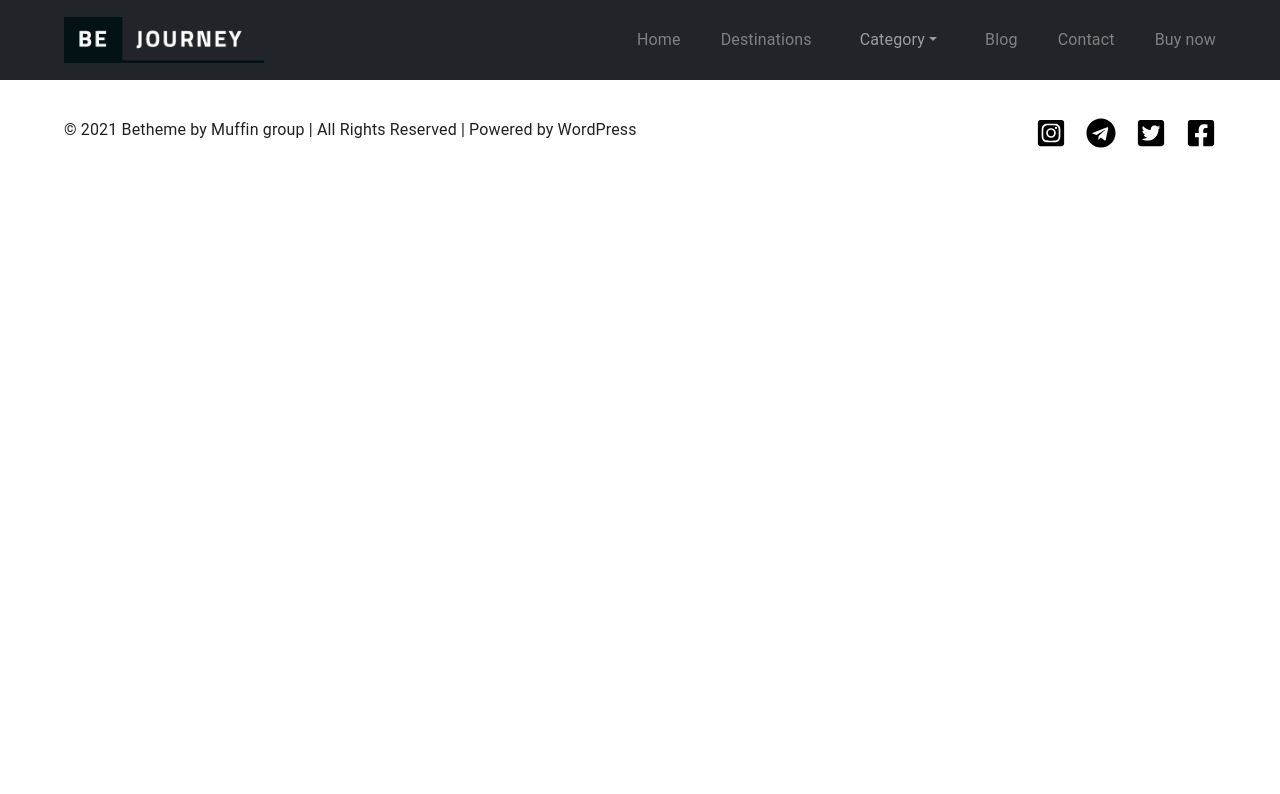
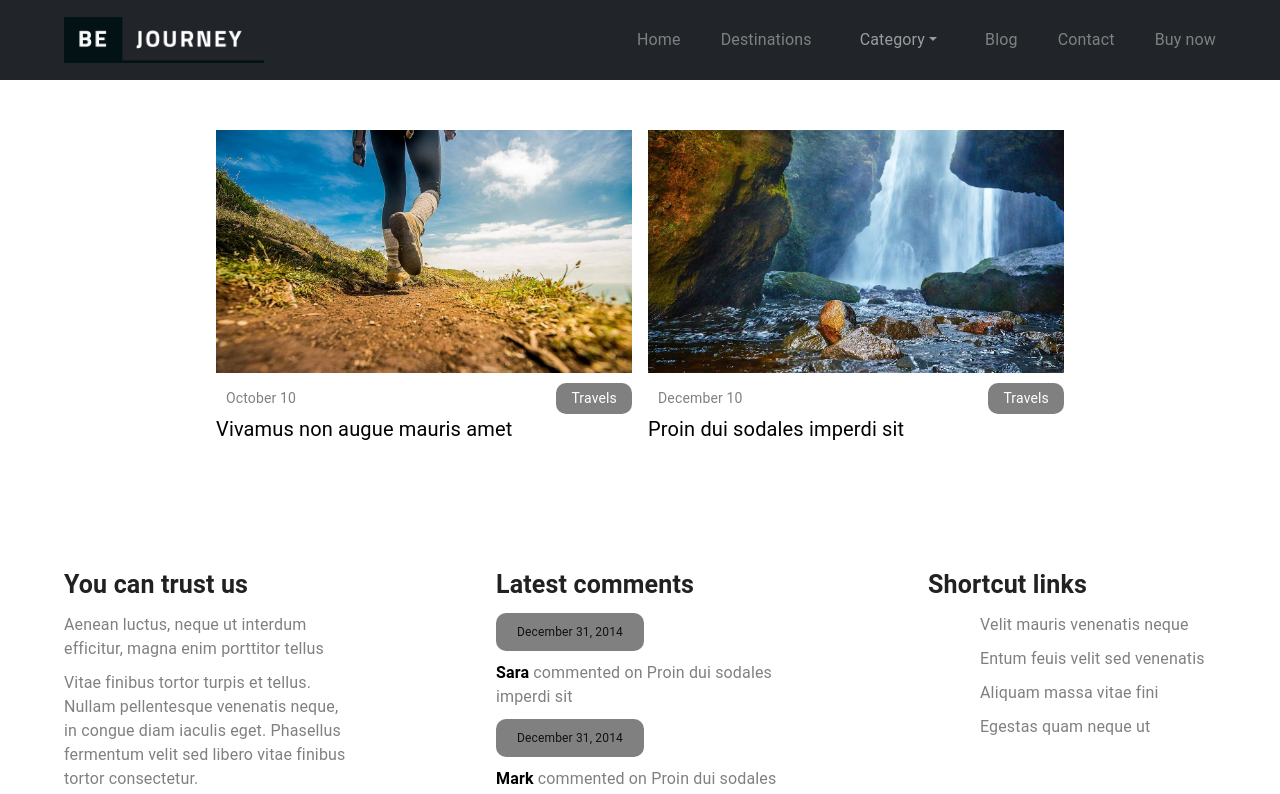
Before and after one commit to VladislavFuklev/React-my-project, a React (Create React App) app: page /travels in a window 1280 px wide. Shown: the top 794 px of the page. Built offline with nearby package versions, Linux system fonts and the light colour scheme.

Commit message:
реализовал маршруты с главной страницы

```diff
--- a/src/components/Articles/ArticlesDescr.js
+++ b/src/components/Articles/ArticlesDescr.js
@@ -17,7 +17,7 @@ export function ArticlesDescr({ image, title, properties, category }) {
           {properties}
         </div>
         <div className="category">
-          <Link to={category} className="category-link">{category}</Link>
+          <Link to={`/${category}`} className="category-link">{category}</Link>
         </div>
       </div>
       <div className="articles__name">{title}</div>
--- a/src/components/Popular/PopularDescr.js
+++ b/src/components/Popular/PopularDescr.js
@@ -1,4 +1,5 @@
 import React from "react";
+import { Link } from "react-router-dom";
 import "./Popular.scss";
 
 export function PopularDescr({ image, title, placeholder }) {
--- a/src/container/Main/Main.js
+++ b/src/container/Main/Main.js
@@ -3,7 +3,7 @@ import { Mdn } from "components/Carusel/Carusel";
 import { Comments } from "components/Comments/Comments";
 import { Orginize } from "components/Organize/Organize";
 import { Popular } from "components/Popular/Popular";
-import { Category } from "pages/Category/CategoryTravels";
+import { Travels } from "pages/Category/Travels";
 import { Countries } from "pages/Countries/Countries";
 import { Nature } from "pages/Nature/Nature";
 import React from "react";
@@ -16,17 +16,20 @@ export const Main = () => {
         <Route path="/" element={<Mdn />} />
       </Routes>
       <Routes>
+        <Route path="/" element={<Popular />} />
+      </Routes>
+
+      <Routes>
+        <Route path="/" element={<Orginize />} />
+      </Routes>
+
+      <Routes>
         <Route path="/" element={<Articles />} />
-        <Route path="/Category" element={<Category />} />
+        <Route path="/travels" element={<Travels />} />
         <Route path="/Countries" element={<Countries />} />
         <Route path="/nature" element={<Nature />} />
       </Routes>
-      <Routes>
-        <Route path="/" element={<Orginize />} />
-      </Routes>
-      <Routes>
-        <Route path="/" element={<Popular />} />
-      </Routes>
+
       <Routes>
         <Route path="/" element={<Comments />} />
       </Routes>
--- a/src/pages/Category/CategoryTravels.js
+++ b/src/pages/Category/Travels.js
@@ -5,7 +5,7 @@ import React from "react";
 import product from "utils/ArticlesArray";
 import "./travels.scss";
 
-export const Category = () => {
+export const Travels = () => {
   return (
     <>
       <Grid container spacing={2} justifyContent="center">
--- a/src/pages/Nature/Nature.js
+++ b/src/pages/Nature/Nature.js
@@ -1,6 +1,5 @@
 import { Grid } from "@mui/material";
 import { ArticlesDescr } from "components/Articles/ArticlesDescr";
-import { Mdn } from "components/Carusel/Carusel";
 import { Comments } from "components/Comments/Comments";
 import React from "react";
 import product from "utils/ArticlesArray";
@@ -8,9 +7,6 @@ import product from "utils/ArticlesArray";
 export const Nature = () => {
   return (
     <>
-    <Mdn style={{
-      height:'400px'
-    }} />
       <Grid container spacing={2} justifyContent="center">
         {product
           .filter((category) => category.category === "Nature")
--- a/src/utils/PopoularArray.js
+++ b/src/utils/PopoularArray.js
@@ -3,19 +3,19 @@ const popular = [
     id: 1,
     image: "img/l1.jpeg",
     title: "Pellentesque dictum",
-    placeholder: "SAGITTIS",
+    placeholder: "Travels",
   },
   {
     id: 2,
     image: "img/l2.jpeg",
     title: "Sed molestie cras",
-    placeholder: "Nulla",
+    placeholder: "Nature",
   },
   {
     id: 3,
     image: "img/l3.jpeg",
     title: "Suspen disse potetni",
-    placeholder: "Potenti",
+    placeholder: "Countries",
   },
 
 ];
```
